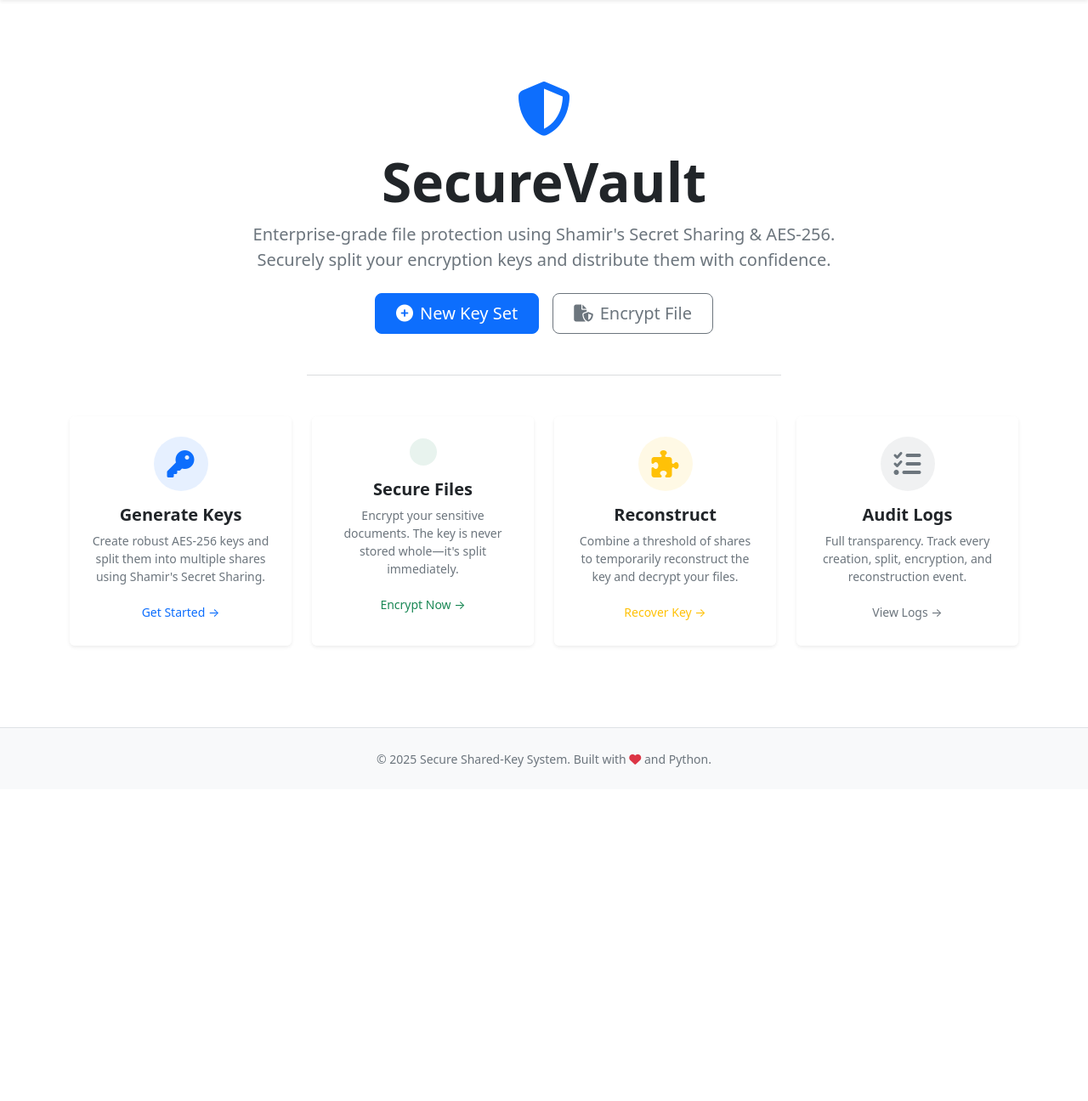
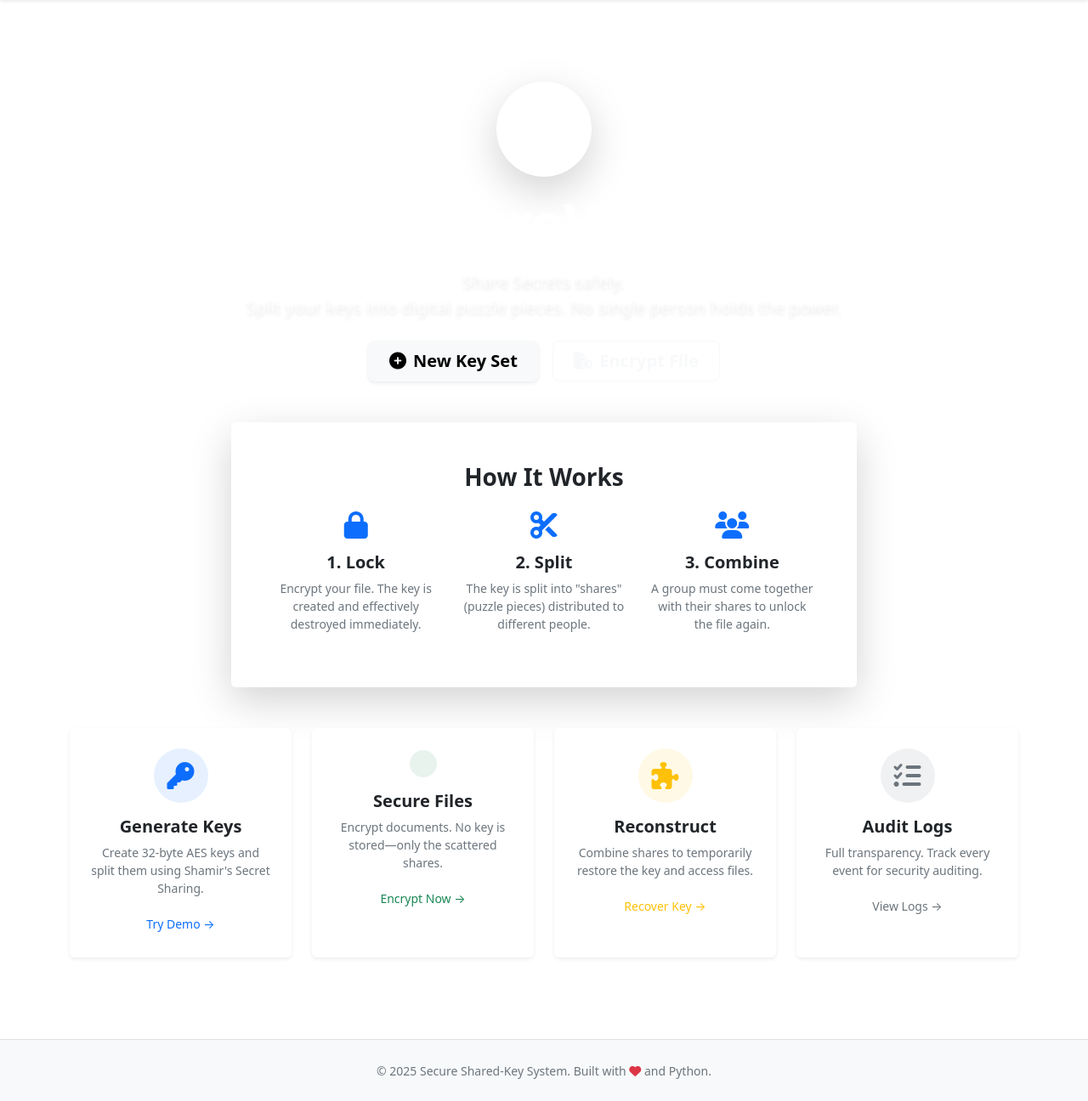
Before and after one commit to UkashaYasir/Secure-Shared-Key-System, a Flask app: page / in a window 1280 px wide. Shown: the part 57-1353 px from the top of the page at 85% size. Before the commit the page ends 960 px from the top, so only its background shows below. Run offline with Flask 3, Linux system fonts and the light colour scheme.

Commit message:
Enhance UI: Hero section and How-It-Works guide

```diff
--- a/securevault/templates/index.html
+++ b/securevault/templates/index.html
@@ -3,23 +3,55 @@
 {% block content %}
 <div class="text-center py-5">
     <div class="mb-5">
-        <i class="fas fa-shield-halved fa-4x text-primary mb-3"></i>
-        <h1 class="display-3 fw-bold">SecureVault</h1>
-        <p class="lead text-muted mb-4">
-            Enterprise-grade file protection using <strong>Shamir's Secret Sharing</strong> & <strong>AES-256</strong>.
-            <br>Securely split your encryption keys and distribute them with confidence.
+        <div class="d-inline-block p-4 rounded-circle bg-white bg-opacity-10 mb-3 backdrop-blur shadow-lg">
+            <i class="fas fa-shield-halved fa-4x text-white"></i>
+        </div>
+        <h1 class="display-3 fw-bold text-white mb-3">SecureVault</h1>
+        <p class="lead text-white-50 mb-4" style="text-shadow: 0 2px 4px rgba(0,0,0,0.1);">
+            <strong>Share Secrets safely.</strong> <br>
+            Split your keys into digital puzzle pieces. No single person holds the power.
         </p>
         <div class="d-flex justify-content-center gap-3">
-            <a href="{{ url_for('main.generate_key') }}" class="btn btn-primary btn-lg px-4">
+            <a href="{{ url_for('main.generate_key') }}" class="btn btn-light btn-lg px-4 fw-bold shadow-sm">
                 <i class="fas fa-plus-circle me-2"></i>New Key Set
             </a>
-            <a href="{{ url_for('main.encrypt_file') }}" class="btn btn-outline-secondary btn-lg px-4">
+            <a href="{{ url_for('main.encrypt_file') }}"
+                class="btn btn-outline-light btn-lg px-4 fw-bold backdrop-blur">
                 <i class="fas fa-file-shield me-2"></i>Encrypt File
             </a>
         </div>
     </div>
 
-    <hr class="my-5 w-50 mx-auto text-muted">
+    <!-- How It Works Section (New) -->
+    <div class="row justify-content-center mb-5">
+        <div class="col-lg-8">
+            <div class="card border-0 shadow-lg" style="background: rgba(255,255,255,0.95);">
+                <div class="card-body p-4 p-md-5">
+                    <h3 class="fw-bold mb-4">How It Works</h3>
+                    <div class="row g-4 text-center">
+                        <div class="col-md-4">
+                            <i class="fas fa-lock fa-2x text-primary mb-3"></i>
+                            <h5 class="fw-bold">1. Lock</h5>
+                            <p class="small text-muted">Encrypt your file. The key is created and effectively destroyed
+                                immediately.</p>
+                        </div>
+                        <div class="col-md-4">
+                            <i class="fas fa-scissors fa-2x text-primary mb-3"></i>
+                            <h5 class="fw-bold">2. Split</h5>
+                            <p class="small text-muted">The key is split into "shares" (puzzle pieces) distributed to
+                                different people.</p>
+                        </div>
+                        <div class="col-md-4">
+                            <i class="fas fa-users fa-2x text-primary mb-3"></i>
+                            <h5 class="fw-bold">3. Combine</h5>
+                            <p class="small text-muted">A group must come together with their shares to unlock the file
+                                again.</p>
+                        </div>
+                    </div>
+                </div>
+            </div>
+        </div>
+    </div>
 
     <div class="row g-4 justify-content-center">
         <!-- Feature 1 -->
@@ -30,10 +62,10 @@
                         <i class="fas fa-key fa-2x text-primary"></i>
                     </div>
                     <h5 class="card-title fw-bold">Generate Keys</h5>
-                    <p class="card-text text-muted small">Create robust AES-256 keys and split them into multiple shares
-                        using Shamir's Secret Sharing.</p>
+                    <p class="card-text text-muted small">Create 32-byte AES keys and split them using Shamir's Secret
+                        Sharing.</p>
                     <a href="{{ url_for('main.generate_key') }}"
-                        class="btn btn-sm btn-link text-decoration-none stretched-link">Get Started &rarr;</a>
+                        class="btn btn-sm btn-link text-decoration-none stretched-link">Try Demo &rarr;</a>
                 </div>
             </div>
         </div>
@@ -46,8 +78,8 @@
                         <i class="fas fa-file-lock fa-2x text-success"></i>
                     </div>
                     <h5 class="card-title fw-bold">Secure Files</h5>
-                    <p class="card-text text-muted small">Encrypt your sensitive documents. The key is never stored
-                        whole—it's split immediately.</p>
+                    <p class="card-text text-muted small">Encrypt documents. No key is stored—only the scattered shares.
+                    </p>
                     <a href="{{ url_for('main.encrypt_file') }}"
                         class="btn btn-sm btn-link text-decoration-none stretched-link text-success">Encrypt Now
                         &rarr;</a>
@@ -63,8 +95,8 @@
                         <i class="fas fa-puzzle-piece fa-2x text-warning"></i>
                     </div>
                     <h5 class="card-title fw-bold">Reconstruct</h5>
-                    <p class="card-text text-muted small">Combine a threshold of shares to temporarily reconstruct the
-                        key and decrypt your files.</p>
+                    <p class="card-text text-muted small">Combine shares to temporarily restore the key and access
+                        files.</p>
                     <a href="{{ url_for('main.reconstruct_key') }}"
                         class="btn btn-sm btn-link text-decoration-none stretched-link text-warning">Recover Key
                         &rarr;</a>
@@ -80,8 +112,8 @@
                         <i class="fas fa-list-check fa-2x text-secondary"></i>
                     </div>
                     <h5 class="card-title fw-bold">Audit Logs</h5>
-                    <p class="card-text text-muted small">Full transparency. Track every creation, split, encryption,
-                        and reconstruction event.</p>
+                    <p class="card-text text-muted small">Full transparency. Track every event for security auditing.
+                    </p>
                     <a href="{{ url_for('main.logs') }}"
                         class="btn btn-sm btn-link text-decoration-none stretched-link text-secondary">View Logs
                         &rarr;</a>
```
